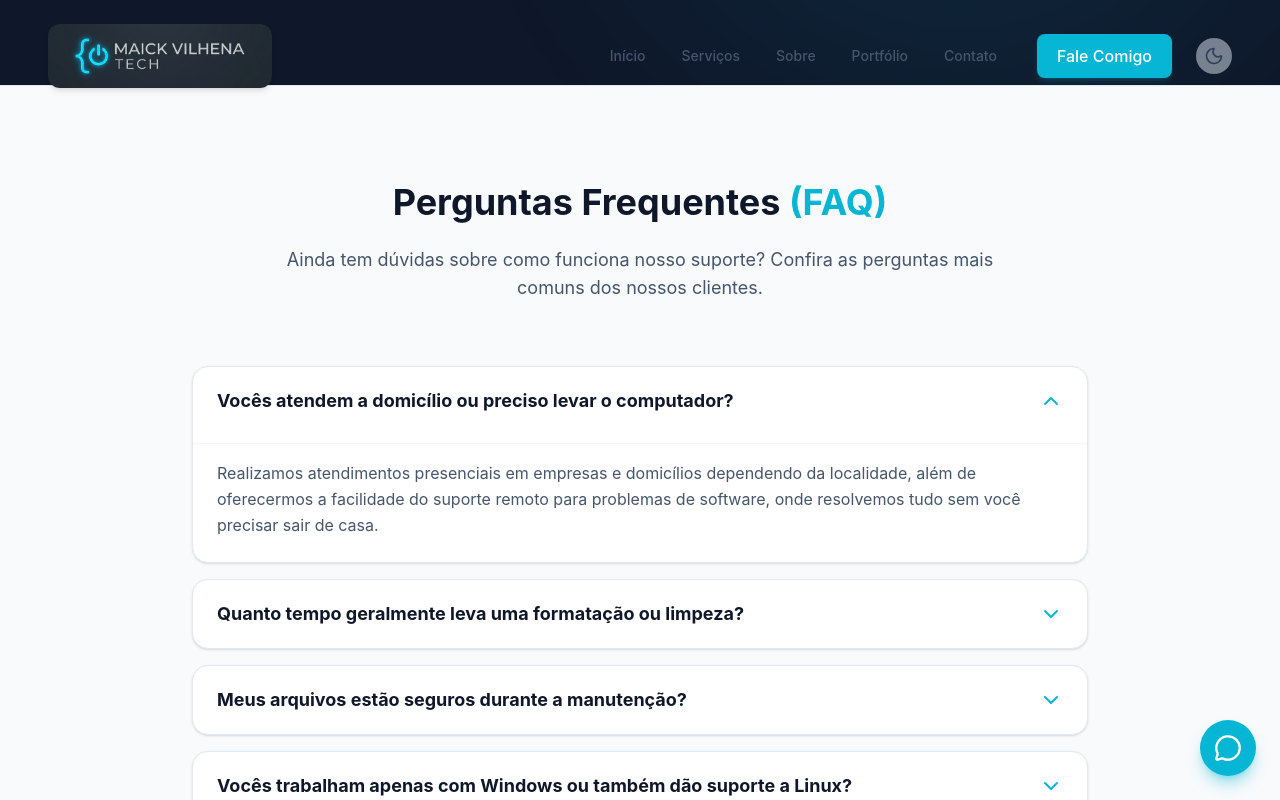
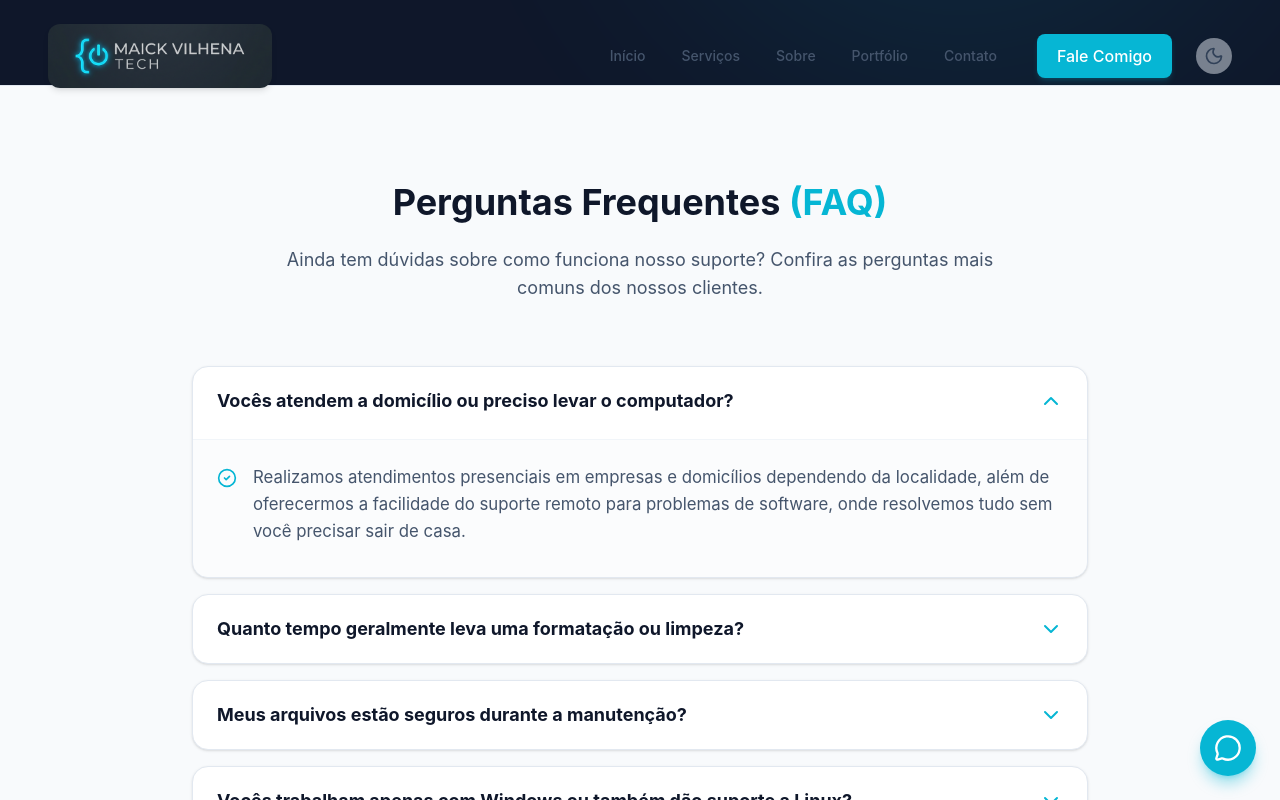
Before and after one commit to zBotFragger/maick-vilhena-tech, a React (Vite) app: page / in a window 1280 px wide. Both pictures are taken after a click on the button "Vocês atendem a domicílio ou preciso levar o computador?". Shown: the part 4637-5437 px from the top of the page. Built offline with nearby package versions, Linux system fonts and the light colour scheme.

Commit message:
Enhance FAQ answer styling with icon and padding

```diff
--- a/src/components/FAQ.tsx
+++ b/src/components/FAQ.tsx
@@ -1,6 +1,6 @@
 import { useState } from 'react';
 import { motion, AnimatePresence } from 'framer-motion';
-import { ChevronDown } from 'lucide-react';
+import { ChevronDown, CheckCircle2 } from 'lucide-react';
 
 const faqs = [
   {
@@ -83,8 +83,11 @@ const FAQ = () => {
                     exit={{ height: 0, opacity: 0 }}
                     transition={{ duration: 0.3, ease: 'easeInOut' }}
                   >
-                    <div className="px-6 pb-6 text-slate-600 dark:text-slate-300 leading-relaxed border-t border-slate-100 dark:border-slate-700/50 mt-2 pt-4">
-                      {faq.answer}
+                    <div className="px-6 pb-8 pt-6 border-t border-slate-100 dark:border-slate-700/50 mt-1 flex gap-4 bg-slate-50/50 dark:bg-slate-800/50">
+                      <CheckCircle2 size={20} className="text-cyan flex-shrink-0 mt-1" />
+                      <div className="text-slate-600 dark:text-slate-300 leading-relaxed text-[1.05rem]">
+                        {faq.answer}
+                      </div>
                     </div>
                   </motion.div>
                 )}
```
